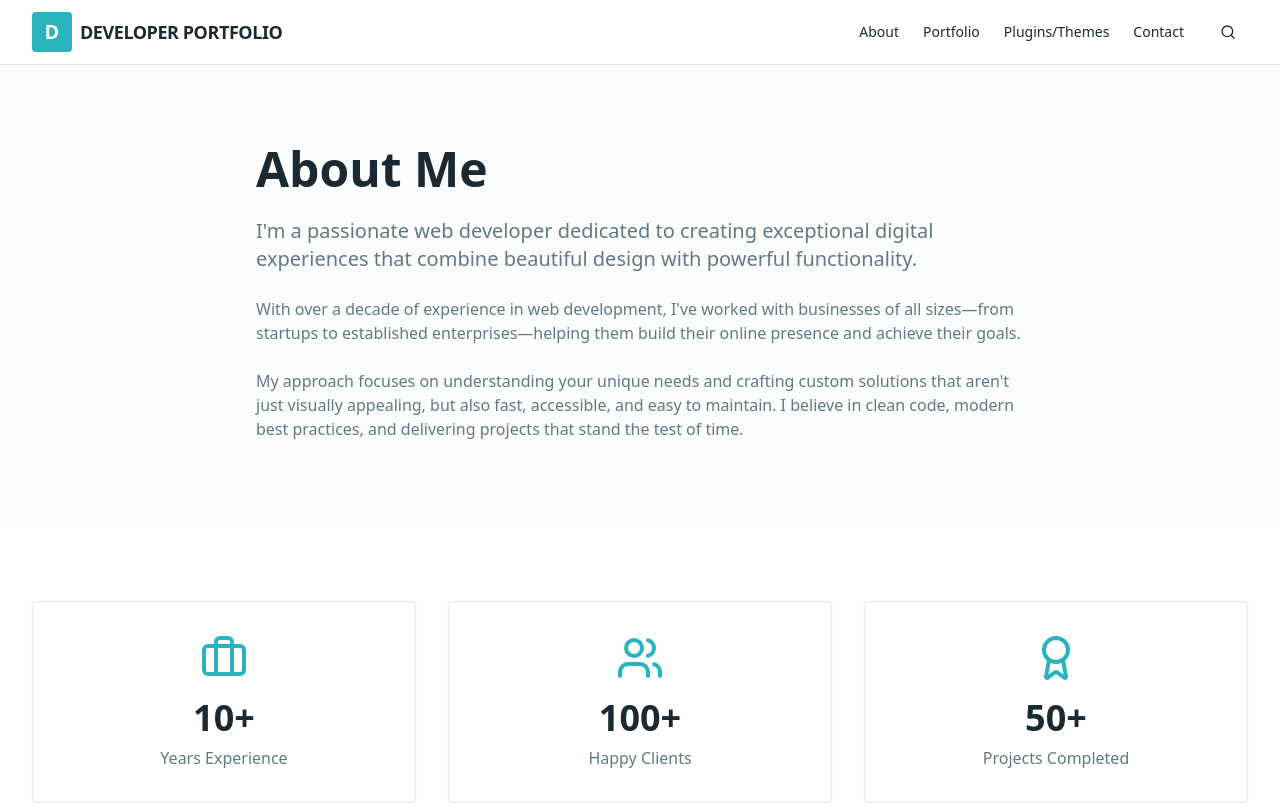
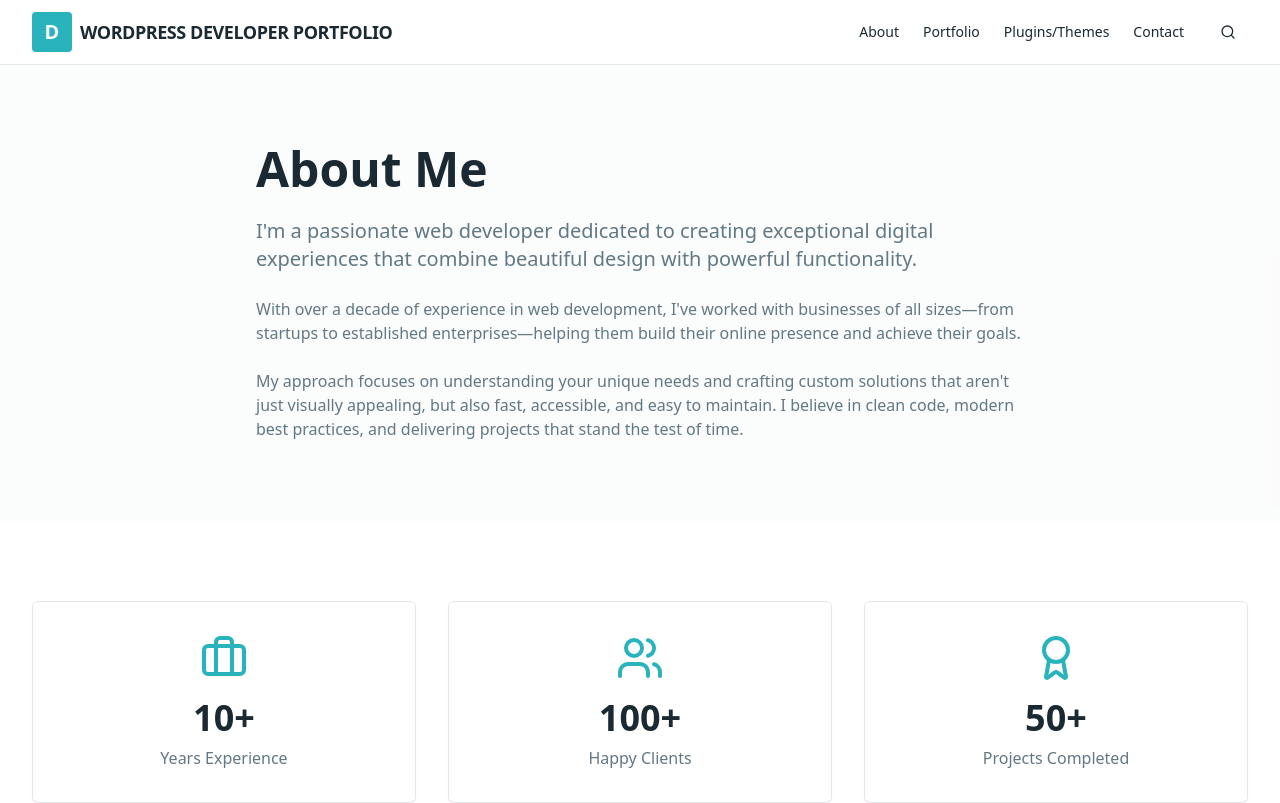
Before and after one commit to Maxugoski/wordpress-portfolio, a React (Vite) app: page /about in a window 1280 px wide. Shown: the top 803 px of the page. Built offline with nearby package versions, Linux system fonts and the light colour scheme; the HTML template or start-up script is replaced by a standard one.

Commit message:
Header amended

```diff
--- a/index.html
+++ b/index.html
@@ -5,12 +5,12 @@
     <meta name="viewport" content="width=device-width, initial-scale=1.0" />
     <title>Professional Wordpress Developer | Ugochukwu Ogoke</title>
     <meta name="description" content="Experienced web developer creating fast, accessible, and beautiful custom web applications. Specializing in modern web technologies and user-centric design." />
-    <meta name="author" content="Developer Portfolio" />
+    <meta name="author" content="Ugochukwu Ogoke" />
 
     <meta property="og:title" content="Professional Web Developer Portfolio" />
     <meta property="og:description" content="Custom-built web applications that are fast loading, accessible, and easy to manage." />
     <meta property="og:type" content="website" />
-    <meta property="og:image" content="https://lovable.dev/opengraph-image-p98pqg.png" />
+    <meta property="og:image" content="#" />
 
     <meta name="twitter:card" content="summary_large_image" />
     <meta name="twitter:site" content="@lovable_dev" />
--- a/src/components/Header.tsx
+++ b/src/components/Header.tsx
@@ -10,7 +10,7 @@ export const Header = () => {
           <div className="flex h-10 w-10 items-center justify-center rounded bg-primary text-primary-foreground font-bold text-xl">
             D
           </div>
-          <span className="font-bold text-lg uppercase tracking-tight">Developer Portfolio</span>
+          <span className="font-bold text-lg uppercase tracking-tight">Wordpress Developer Portfolio</span>
         </Link>
 
         <nav className="hidden md:flex items-center space-x-6 text-sm font-medium">
--- a/src/components/Hero.tsx
+++ b/src/components/Hero.tsx
@@ -18,10 +18,11 @@ export const Hero = () => {
 
             <div className="space-y-4 text-lg md:text-xl opacity-95">
               <p>
-                I've been building custom WordPress sites for over 10 years. I specialize in creating fast, accessible, and maintainable websites.
+                I've been building custom WordPress sites for over 5 years. I live and breathe WordPress.
               </p>
-              <p>
-                My custom themes and plugins are built from the ground up to meet your specific needs without the bloat of off-the-shelf solutions.
+              <p>My custom-built websites are fast loading, accessible, and easy to manage.
+                My custom themes and plugins are built from the ground up to meet your specific needs
+                without the bloat of off-the-shelf solutions.
               </p>
             </div>
 
```
Also changed, not shown: 1 other file (tests, documents, lock files or other folders).
